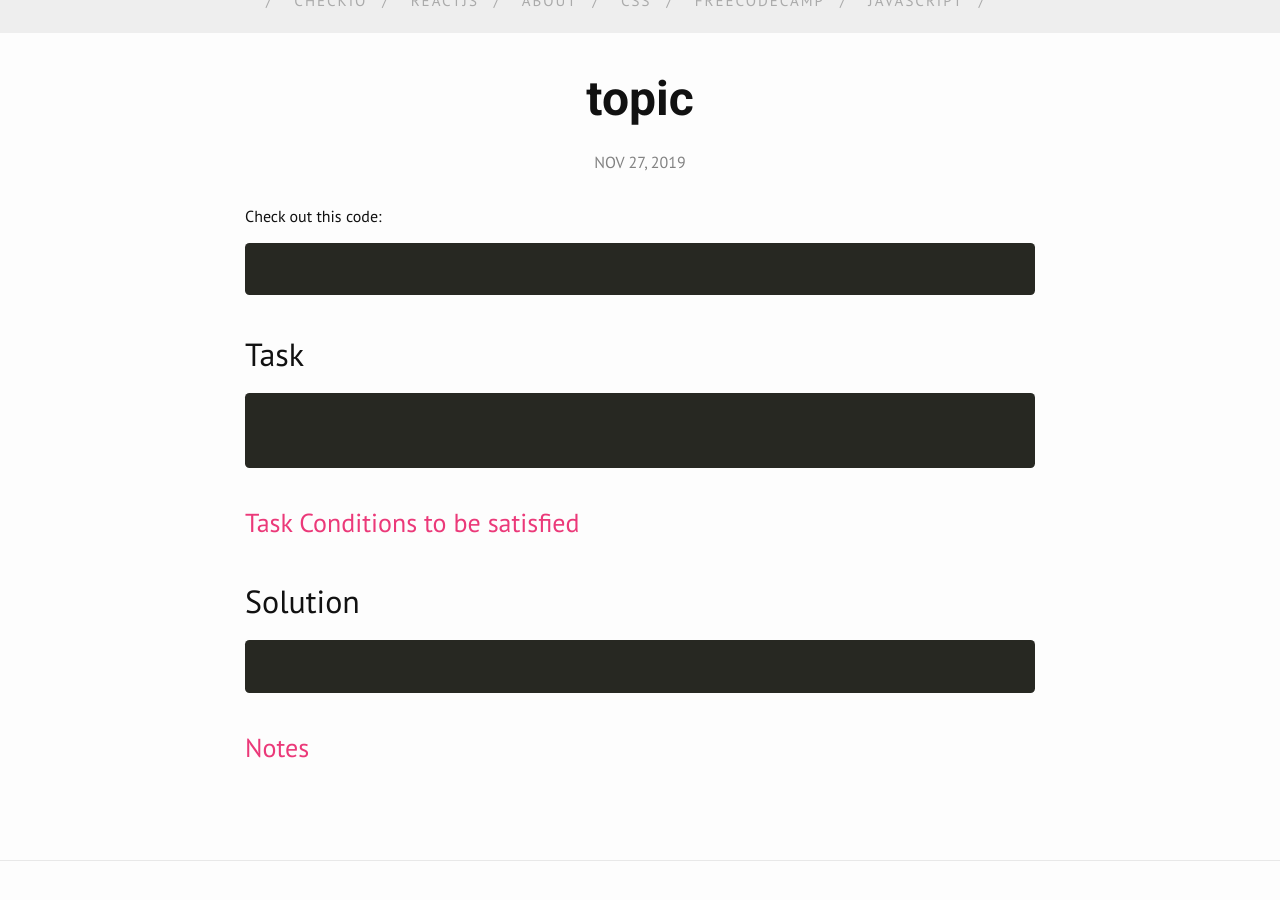
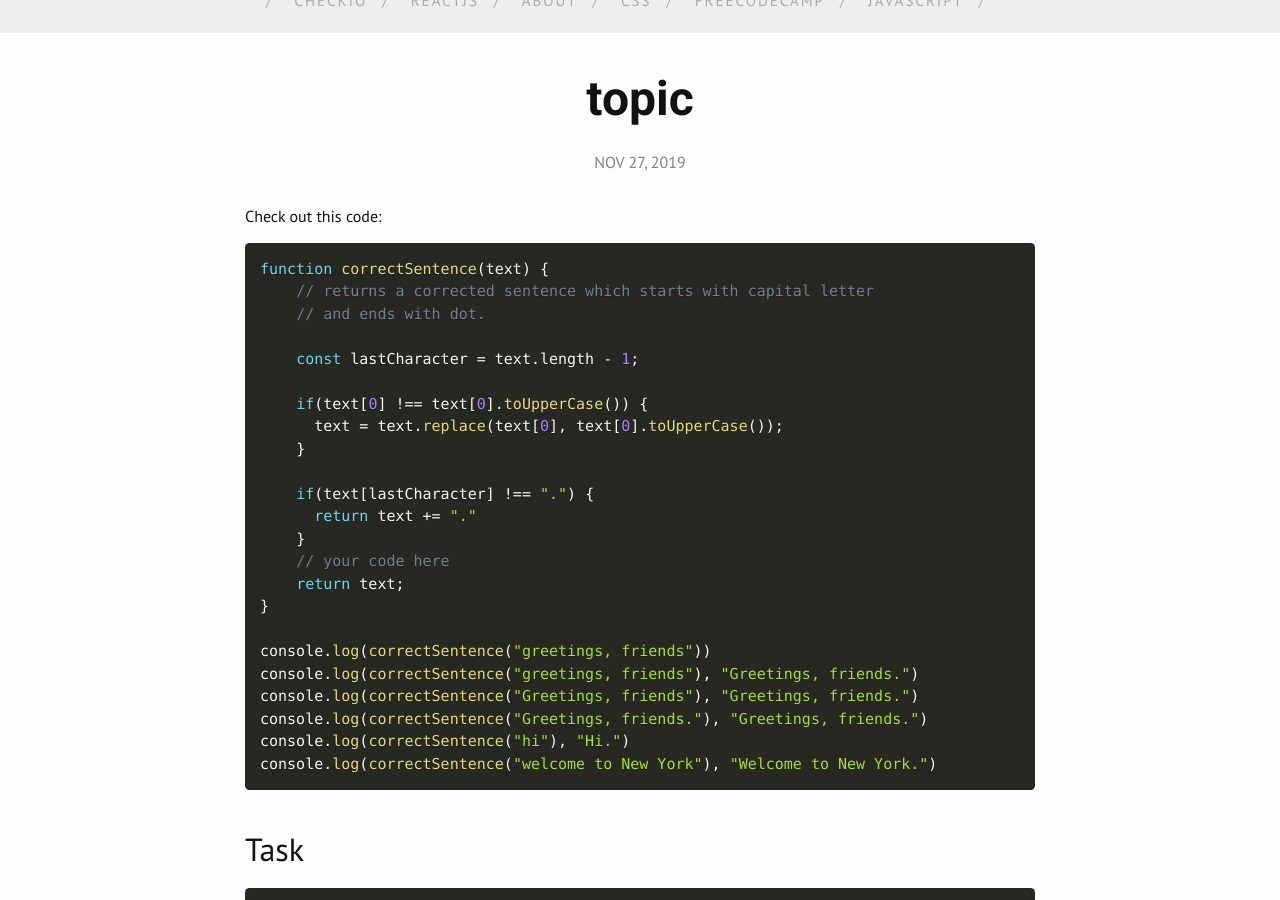
Before and after one commit to dumpofmemory/dumpofmemory.github.io, a Jekyll site: the page built from _posts/2019-11-27-CheckIO-Correct-Sentence-Challenge.md, in a window 1280 px wide and 900 px high, scrolled down 263 px. Built offline with Jekyll 4.4.1, drawn with Linux system fonts in a browser that asks for light colours; nearby versions of some CDN libraries.

````diff
--- a/_posts/2019-11-27-CheckIO-Correct-Sentence-Challenge.md
+++ b/_posts/2019-11-27-CheckIO-Correct-Sentence-Challenge.md
@@ -10,7 +10,29 @@
 
 Check out this code:
 ```javascript
+function correctSentence(text) {
+    // returns a corrected sentence which starts with capital letter
+    // and ends with dot.
 
+    const lastCharacter = text.length - 1;
+
+    if(text[0] !== text[0].toUpperCase()) {
+      text = text.replace(text[0], text[0].toUpperCase());
+    }
+
+    if(text[lastCharacter] !== ".") {
+      return text += "."
+    }
+    // your code here
+    return text;
+}
+
+console.log(correctSentence("greetings, friends"))
+console.log(correctSentence("greetings, friends"), "Greetings, friends.")
+console.log(correctSentence("Greetings, friends"), "Greetings, friends.")
+console.log(correctSentence("Greetings, friends."), "Greetings, friends.")
+console.log(correctSentence("hi"), "Hi.")
+console.log(correctSentence("welcome to New York"), "Welcome to New York.")
 ```
 
 
````
Also changed, not shown: other parts of _posts/2019-11-27-CheckIO-Correct-Sentence-Challenge.md (+1 -1 lines).
